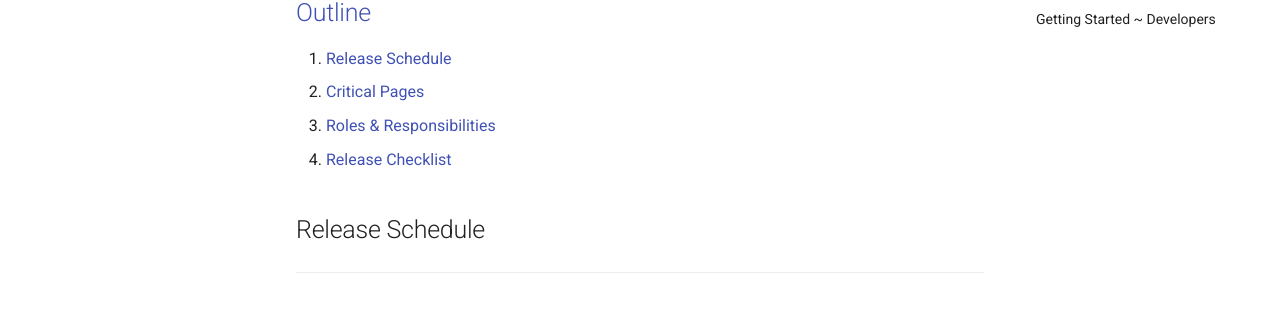
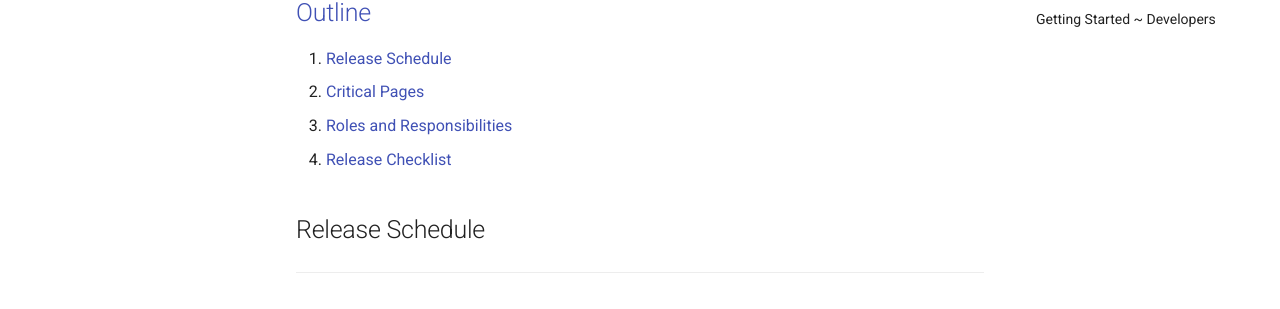
Before and after one commit to enicol/venngage-styleguide, an MkDocs documentation site: the page built from docs/i18n/introduction.md, in a window 1280 px wide and 900 px high. Shown: the part 409-718 px from the top of the window. Built offline with MkDocs 1.6.1 and Material for MkDocs 9.7.7, drawn with Linux system fonts in a browser that asks for light colours; comment, search, counter and statistics services are not loaded; old or Windows-style settings are respelled for this version of MkDocs.

Commit message:
link fix

```diff
--- a/docs/i18n/introduction.md
+++ b/docs/i18n/introduction.md
@@ -9,7 +9,7 @@
 ## [Outline](#outline)
 1. [Release Schedule](#release-schedule)
 1. [Critical Pages](#critical-pages)
-1. [Roles & Responsibilities](#roles)
+1. [Roles and Responsibilities](#roles-and-responsibilities)
 1. [Release Checklist](#release-checklist)
 
 
```
